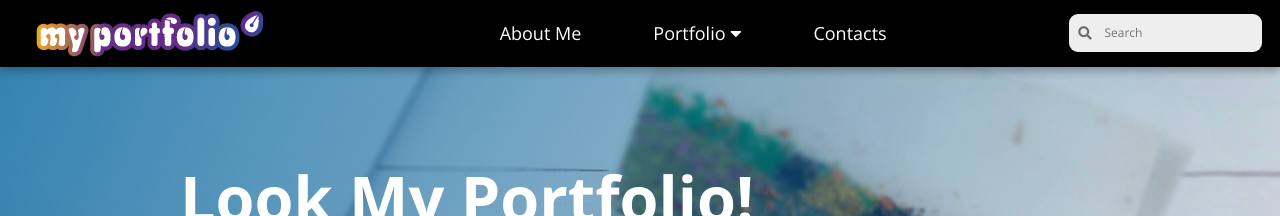
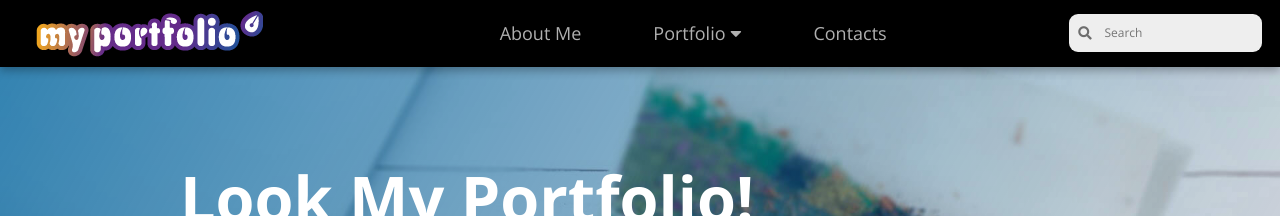
Before and after one commit to LiliyaMilanova/myportfolio, a Jekyll site: the page built from index.html, in a window 1280 px wide. Shown: the top 216 px of the page. Built offline with Jekyll 4.4.1, drawn with Linux system fonts in a browser that asks for light colours; nearby versions of some CDN libraries.

Commit message:
Update navigation.css

```diff
--- a/css/navigation.css
+++ b/css/navigation.css
@@ -47,7 +47,7 @@ nav.main li {
 
 nav.main ul li a {
     display: block;
-    color: rgb(255, 255, 255);
+    color: rgb(176, 176, 176);
     text-decoration: none;
     padding-left: 3rem;
     border: solid transparent;
```
